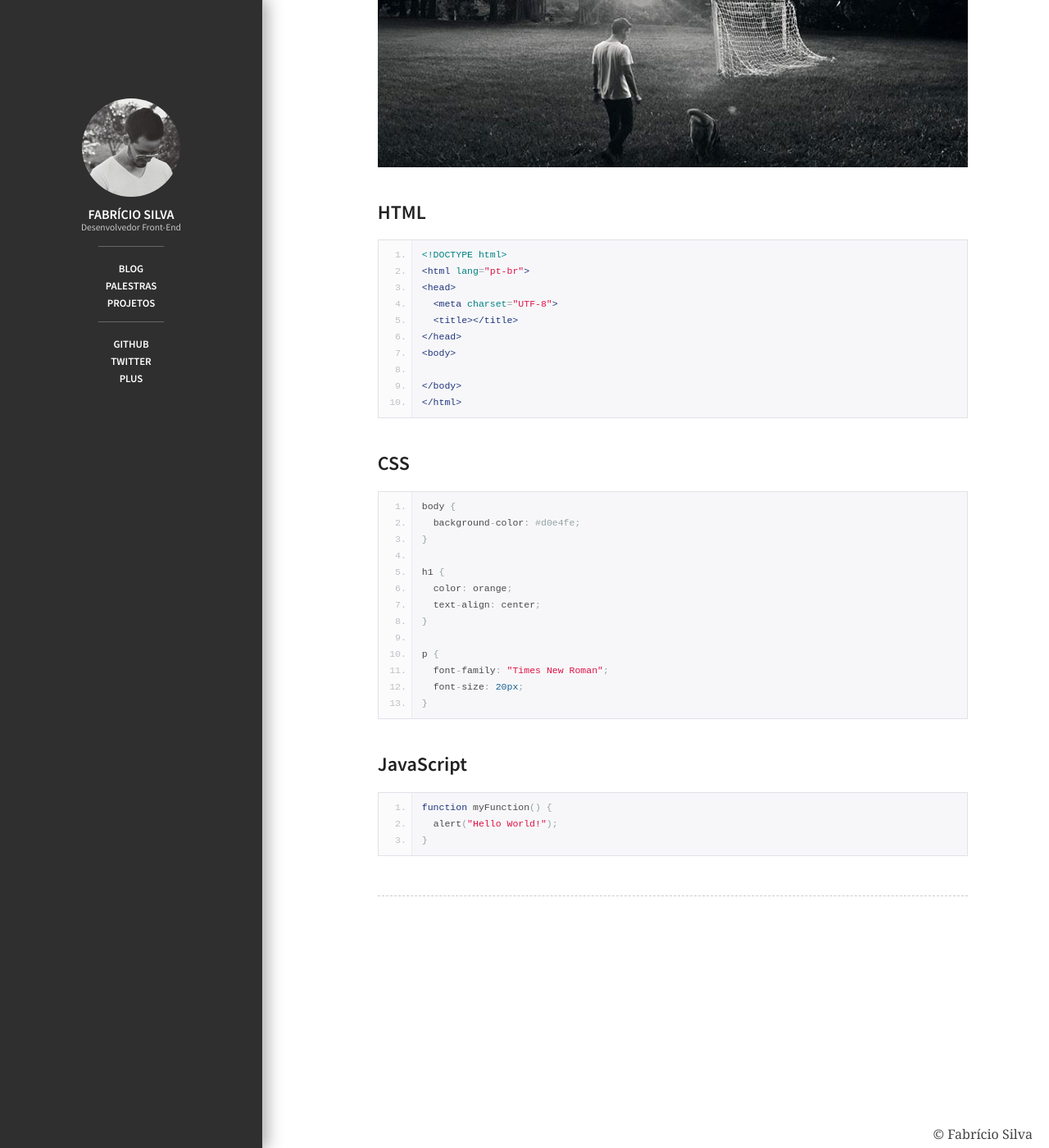
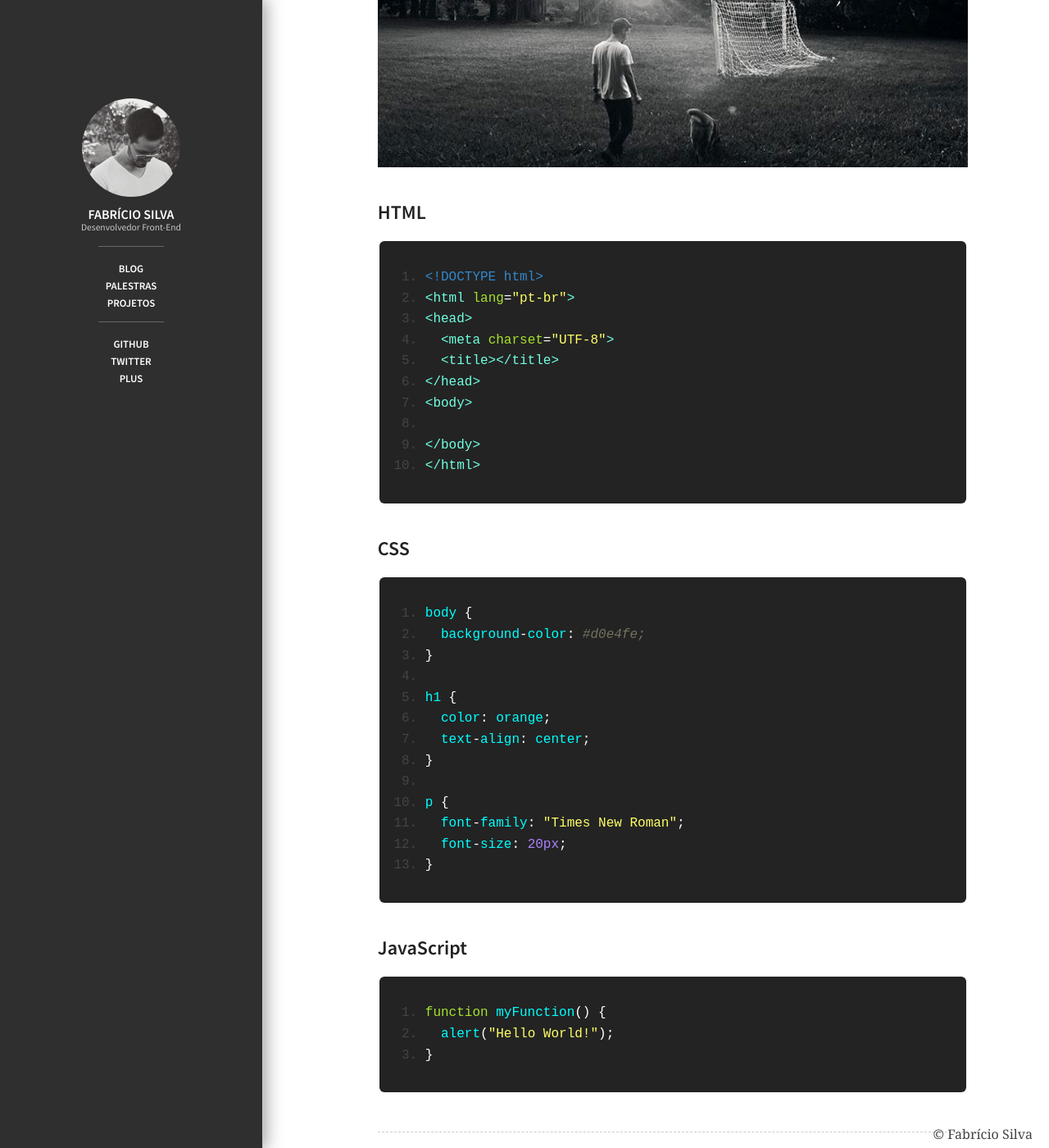
Before and after one commit to fabriciofmsilva/fabriciofmsilva.github.io, a Jekyll site: the page built from _posts/2013-07-25-testando-o-google-prettify.md, in a window 1280 px wide and 1400 px high, scrolled down 329 px. Shown: the whole window at 82% size. Built offline with Jekyll 4.4.1, drawn with Linux system fonts in a browser that asks for light colours; nearby versions of some CDN libraries; comment, search, counter and statistics services are not loaded.

Commit message:
Edit Prettify Style

```diff
--- a/css/prettify.css
+++ b/css/prettify.css
@@ -1,4 +1,4 @@
-.com { color: #93a1a1; }
+/*.com { color: #93a1a1; }
 .lit { color: #195f91; }
 .pun, .opn, .clo { color: #93a1a1; }
 .fun { color: #dc322f; }
@@ -19,10 +19,9 @@
   box-shadow: inset 40px 0 0 #fbfbfc, inset 41px 0 0 #ececf0;
 }
 
-/* Specify class=linenums on a pre to get line numbering */
 ol.linenums {
   font-size: 0.8em;
-  margin: 0 0 0 33px; /* IE indents via margin-left */
+  margin: 0 0 0 33px;
   padding: 0;
 }
 ol.linenums li {
@@ -31,3 +30,65 @@ ol.linenums li {
   line-height: 20px;
   text-shadow: 0 1px 0 #fff;
 }
+
+.com { color: rgb(174, 129, 255); }
+.lit { color: rgb(174, 129, 255); }
+.pun, .opn, .clo { color: rgb(248, 248, 242); }
+.fun { color: #dc322f; }
+.str, .atv { color: rgb(230, 219, 116); }
+.kwd, .prettyprint .tag { color: rgb(249, 38, 114); }
+.typ, .atn, .dec, .var { color: rgb(166, 226, 46); }
+.pln { color: rgb(102, 217, 239); }
+
+.prettyprint {
+  background-color: rgb(39, 40, 34);
+  border: 1px solid #e1e1e8;
+  font-size: 0.9em;
+  padding: 8px;
+  border-radius: 5px;
+}
+.prettyprint.linenums {
+  -webkit-box-shadow:  inset 40px 0 0 rgb(39, 40, 34), inset 41px 0 0 rgb(39, 40, 34);
+  -moz-box-shadow: inset 40px 0 0 #fbfbfc, inset 41px 0 0 #ececf0;
+  box-shadow: inset 40px 0 0 rgb(39, 40, 34), inset 41px 0 0 rgb(39, 40, 34);
+}
+
+ol.linenums {
+  font-size: 0.8em;
+  margin: 0 0 0 33px;
+  padding: 0;
+}
+ol.linenums li {
+  padding-left: 12px;
+  color: #bebec5;
+  line-height: 20px;
+}*/
+
+pre .str, code .str { color: #FFFF66; } /* string */
+pre .kwd, code .kwd { color: #A6E22E; } /* keyword */
+pre .com, code .com { color: #75715E; font-style: italic; } /* comment */
+pre .typ, code .typ { color: #89bdff; } /* type */
+pre .lit, code .lit { color: #AE81FF; } /* literal */
+pre .pun, code .pun { color: #FFFFFF; } /* punctuation */
+pre .pln, code .pln { color: #00FFFF; } /* plaintext */
+pre .tag, code .tag { color: #70FFE0; } /* html/xml tag */
+pre .atn, code .atn { color: #A6E22E; } /* html/xml attribute name */
+pre .atv, code .atv { color: #FFFF66; } /* html/xml attribute value */
+pre .dec, code .dec { color: #3387CC; } /* decimal */
+
+pre.prettyprint, code.prettyprint {
+  background-color: #232323;
+  -moz-border-radius: 6px;
+  -webkit-border-radius: 6px;
+  -o-border-radius: 6px;
+  -ms-border-radius: 6px;
+  -khtml-border-radius: 6px;
+  border-radius: 6px;
+}
+
+pre.prettyprint {
+  width: 95%;
+  margin: 1em auto;
+  padding: 1em;
+  white-space: pre-wrap;
+}
```
